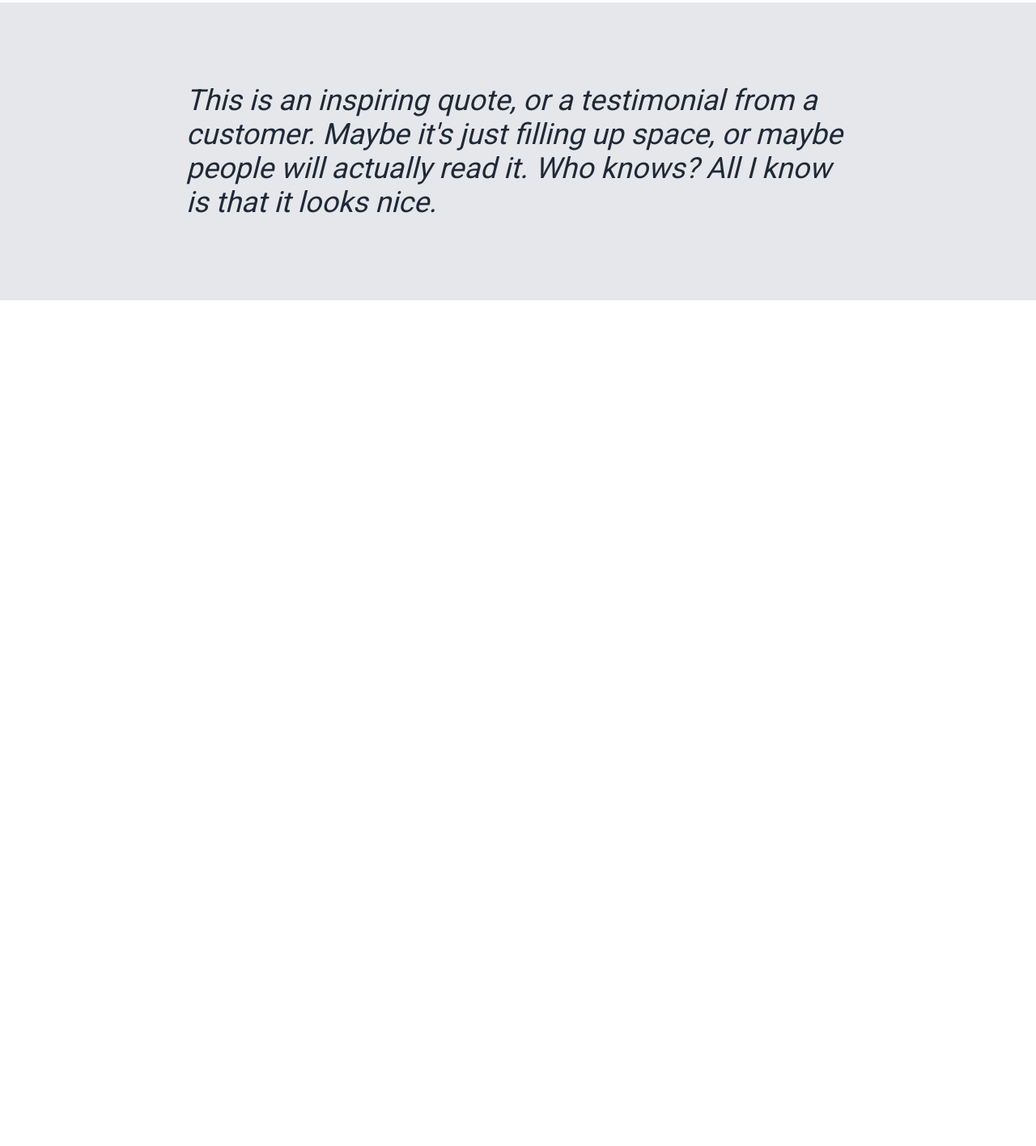
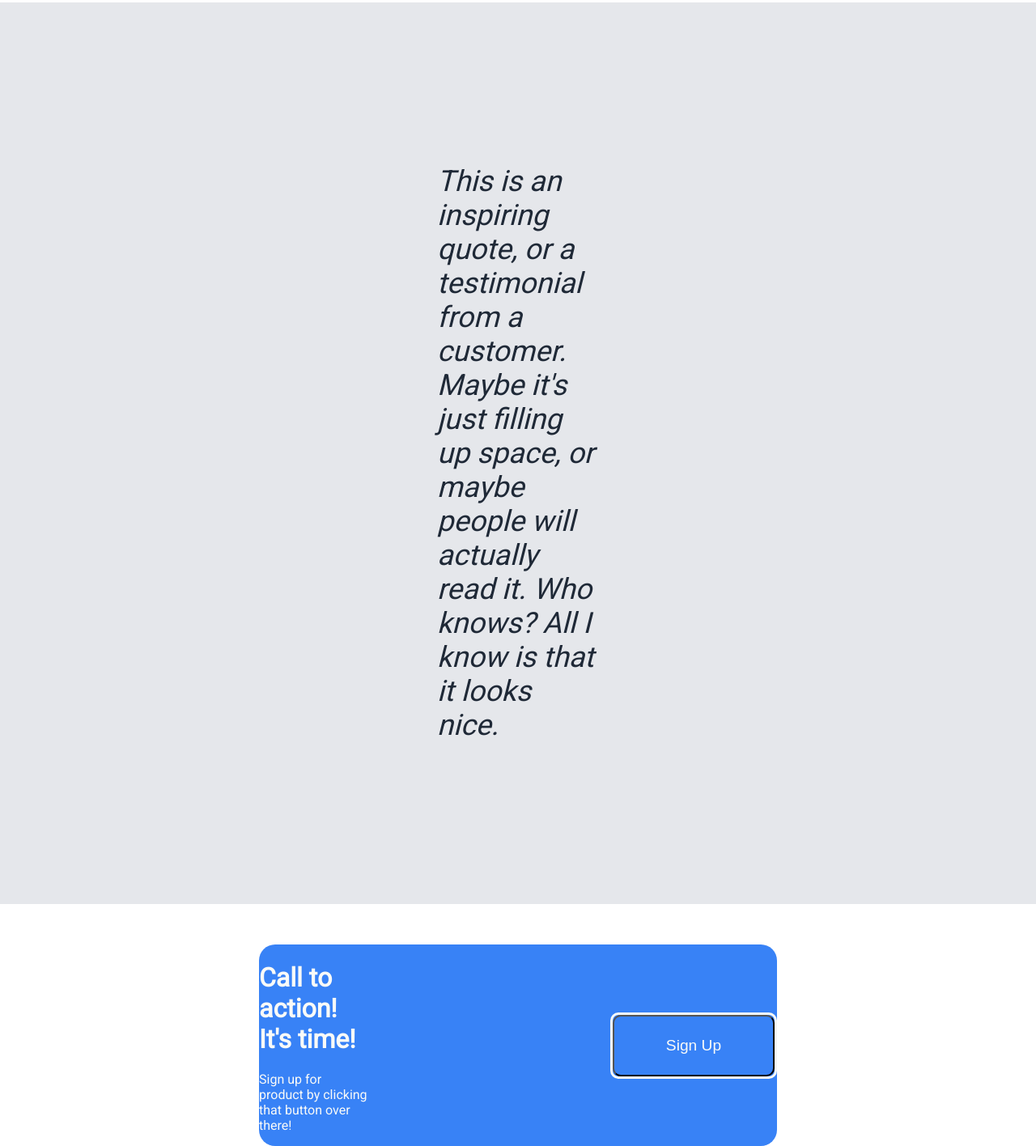
Before and after one commit to Promethouz/landing-page, a plain HTML site: page index.html in a window 1280 px wide. Shown: the part 687-2103 px from the top of the page at 81% size. Before the commit the page ends 1058 px from the top, so only its background shows below. Drawn offline with Linux system fonts and the light colour scheme.

Commit message:
Add call section

```diff
--- a/index.html
+++ b/index.html
@@ -44,6 +44,21 @@
     </div>
 
 
+    <div class="last-section">
+        <div class="box">
+
+            <div class="section-text">
+                <h1>Call to action! It's time!</h1>
+                <p>Sign up for product by clicking that button over there!</p>
+
+            </div>
+            <div class="section-button">
+                <button>Sign Up</button>
+            </div>
+        </div>
+    </div>
+
+
 </body>
 
 </html>
--- a/main.css
+++ b/main.css
@@ -117,8 +117,51 @@ h1 {
     font-style: italic;
     font-family: 'Roboto';
     color: #1f2937;
-    padding-top: 100px;
-    padding-bottom: 100px;
-    padding-left: 230px;
-    padding-right: 230px;
+    padding-top: 200px;
+    padding-bottom: 200px;
+    padding-left: 540px;
+    padding-right: 540px;
 }
+
+.last-section {
+    display: flex;
+    justify-content: center;
+    margin-top: 50px;
+
+}
+
+.box {
+    display: flex;
+    background-color: #3882f6;
+    color: #f9faf8;
+    font-family: 'Roboto';
+    justify-content: space-evenly;
+    align-items: center;
+    width: 50%;
+    border: 10px;
+    border-radius: 20px;
+
+}
+
+.section-text {
+    margin-right: 300px;
+    margin-bottom: 0px;
+    padding: 0px;
+
+}
+
+button {
+
+    background-color: #3882f6;
+    border-radius: 10px;
+    padding: 25px;
+    font-size: larger;
+    color: #f9faf8;
+    width: 200px;
+}
+
+.section-button {
+    border: 3px solid;
+    border-radius: 10px;
+    border-color: #f9faf8;
+}
```
